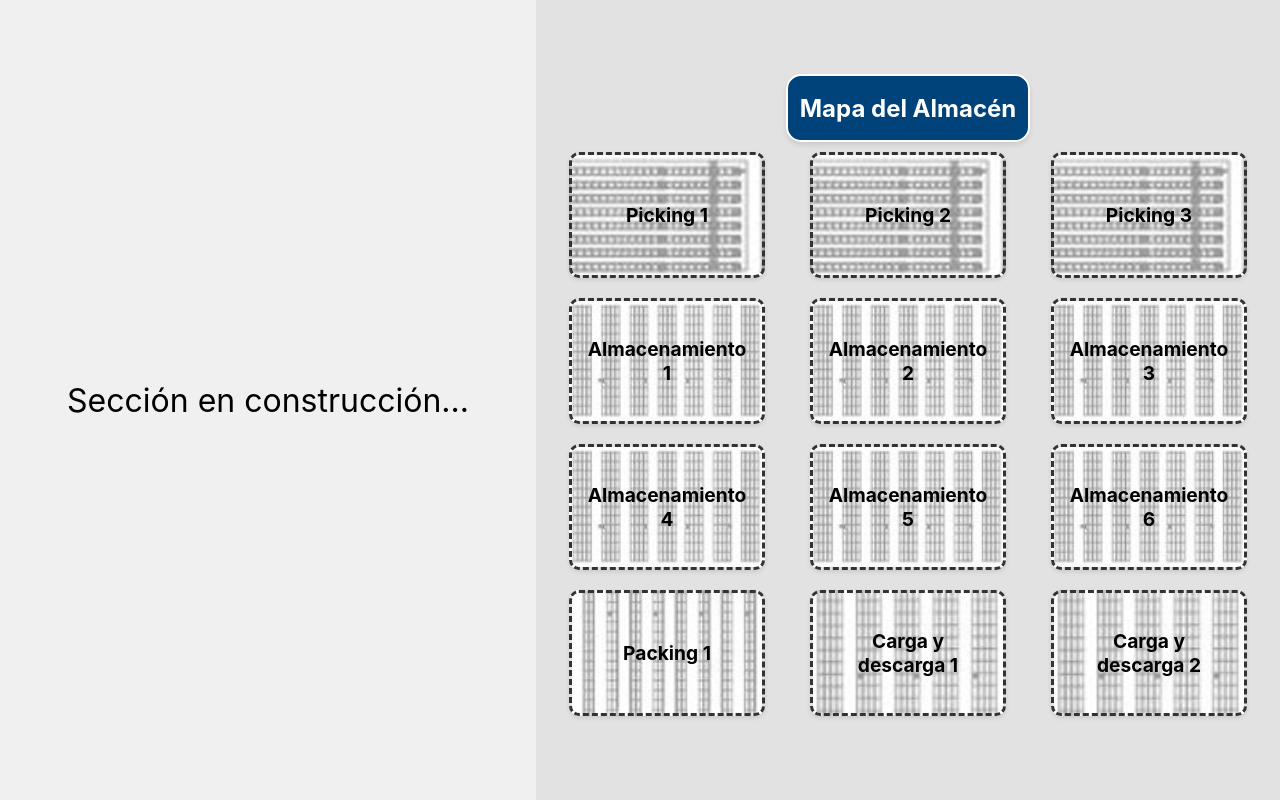
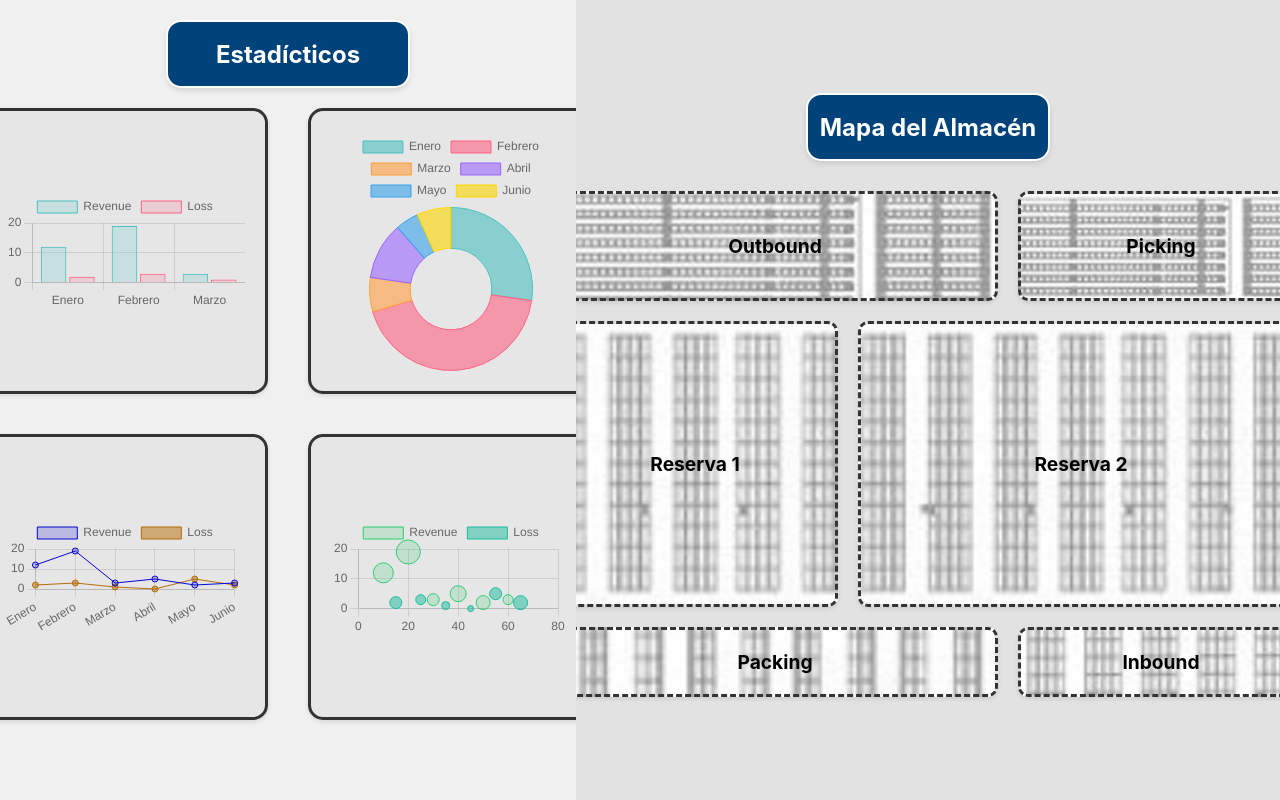
Before and after one commit to BimboDT/app-web, a React (Create React App) app in the folder bimbo-web/: page /mapa in a window 1280 px wide. Built offline with nearby package versions, Linux system fonts and the light colour scheme.

Commit message:
Cambio en mapa

```diff
--- a/bimbo-web/package.json
+++ b/bimbo-web/package.json
@@ -9,7 +9,10 @@
     "@testing-library/jest-dom": "^5.17.0",
     "@testing-library/react": "^13.4.0",
     "@testing-library/user-event": "^13.5.0",
+    "chart.js": "^4.4.6",
     "react": "^18.3.1",
+    "react-chartjs-2": "^5.2.0",
+    "react-charts": "^3.0.0-beta.57",
     "react-dom": "^18.3.1",
     "react-icons": "^5.3.0",
     "react-router-dom": "^6.27.0",
--- a/bimbo-web/src/componentes/Mapa.js
+++ b/bimbo-web/src/componentes/Mapa.js
@@ -1,6 +1,23 @@
 import "../styles/Mapa.css";
 import React from "react";
 import { useNavigate } from "react-router-dom";
+import { Bar, Bubble, Doughnut, Line } from "react-chartjs-2";
+import * as ChartJS from 'chart.js';
+
+ChartJS.Chart.register(
+  ChartJS.CategoryScale,   // para el eje X basado en categorías
+  ChartJS.LinearScale,     // para el eje Y
+  ChartJS.BarElement,      // para los gráficos de barras
+  ChartJS.Title,           // para los títulos
+  ChartJS.Tooltip,         // para las tooltips
+  ChartJS.Legend,          // para la leyenda
+  ChartJS.ArcElement,      // para gráficos de tipo Doughnut y Pie
+  ChartJS.LineElement,     // para gráficos de líneas
+  ChartJS.PointElement,    // para los puntos (marcadores) en gráficos de líneas
+  ChartJS.Filler,          // para llenar el área bajo los gráficos de líneas
+  ChartJS.BarController,   // para controlar los gráficos de barras
+  ChartJS.LineController   // para controlar los gráficos de líneas
+);
 
 const Mapa = () => {
   const navigate = useNavigate();
@@ -11,32 +28,139 @@ const Mapa = () => {
 
   return (
     <div className="container">
-      <div className="ladoIzquierdo">
-        Sección en construcción...
+      <div className="stats">
+        <div className="texto" style={{marginTop: "20px"}}>
+          <h2>Estadícticos</h2>
+        </div>
+        <div className="area2">
+          <div className="grafico">
+            <Bar
+              data={{
+                labels: ["Enero", "Febrero", "Marzo"],
+                datasets: [
+                  {
+                    label: "Revenue",
+                    data: [12, 19, 3, 5, 2, 3],
+                    backgroundColor: "rgba(75, 192, 192, 0.2)",
+                    borderColor: "rgba(75, 192, 192, 1)",
+                    borderWidth: 1,
+                  },
+                  {
+                    label: "Loss",
+                    data: [2, 3, 1, 0, 5, 2],
+                    backgroundColor: "rgba(255, 99, 132, 0.2)",
+                    borderColor: "rgba(255, 99, 132, 1)",
+                    borderWidth: 1,
+                  },
+                ],
+              }}/>
+          </div>
+          <div className="grafico">
+            <Doughnut
+              data={{
+                labels: ["Enero", "Febrero", "Marzo", "Abril", "Mayo", "Junio"],
+                datasets: [
+                  {
+                    label: "Revenue",
+                    data: [12, 19, 3, 5, 2, 3],
+                    backgroundColor: [
+                      'rgba(75, 192, 192, 0.6)',
+                      'rgba(255, 99, 132, 0.6)',
+                      'rgba(255, 159, 64, 0.6)',
+                      'rgba(153, 102, 255, 0.6)',
+                      'rgba(54, 162, 235, 0.6)',
+                      'rgba(255, 215, 0, 0.6)'
+                    ],
+                    borderColor: [
+                      'rgba(75, 192, 192, 1)',
+                      'rgba(255, 99, 132, 1)',
+                      'rgba(255, 159, 64, 1)',
+                      'rgba(153, 102, 255, 1)',
+                      'rgba(54, 162, 235, 1)',
+                      'rgba(255, 215, 0, 1)'
+                    ],
+                    borderWidth: 1,
+                  },
+                ],
+              }}/>
+          </div>
+        </div>
+        <div className="area2">
+          <div className="grafico">
+            <Line
+              data={{
+                labels: ["Enero", "Febrero", "Marzo", "Abril", "Mayo", "Junio"],
+                datasets: [
+                  {
+                    label: "Revenue",
+                    data: [12, 19, 3, 5, 2, 3],
+                    backgroundColor: "rgba(5, 5, 210, 0.2)",
+                    borderColor: "rgba(5, 5, 210, 1)",
+                    borderWidth: 1,
+                  },
+                  {
+                    label: "Loss",
+                    data: [2, 3, 1, 0, 5, 2],
+                    backgroundColor: "rgba(180, 109, 10, 0.5)",
+                    borderColor: "rgba(180, 109, 10, 1)",
+                    borderWidth: 1,
+                  },
+                ],
+              }}/>
+          </div>
+          <div className="grafico">
+            <Bubble
+              data={{
+                labels: ["Enero", "Febrero", "Marzo", "Abril", "Mayo", "Junio"],
+                datasets: [
+                  {
+                    label: "Revenue",
+                    data: [
+                      { x: 10, y: 12, r: 10 },
+                      { x: 20, y: 19, r: 12 },
+                      { x: 30, y: 3, r: 6 },
+                      { x: 40, y: 5, r: 8 },
+                      { x: 50, y: 2, r: 7 },
+                      { x: 60, y: 3, r: 5 },
+                    ],
+                    backgroundColor: "rgba(46, 204, 113, 0.2)",
+                    borderColor: "rgba(46, 204, 113, 1)",
+                    borderWidth: 1,
+                  },
+                  {
+                    label: "Loss",
+                    data: [
+                      { x: 15, y: 2, r: 6 },
+                      { x: 25, y: 3, r: 5 },
+                      { x: 35, y: 1, r: 4 },
+                      { x: 45, y: 0, r: 3 },
+                      { x: 55, y: 5, r: 6 },
+                      { x: 65, y: 2, r: 7 },
+                    ],
+                    backgroundColor: "rgba(26, 188, 156, 0.5)",
+                    borderColor: "rgba(26, 188, 156, 1)",
+                    borderWidth: 1,
+                  },
+                ],
+              }}/>
+          </div>
+        </div>
       </div>
       <div className="mapa">
-        <div className="texto">
+        <div className="texto" style={{marginBottom: "20px"}}>
           <h2>Mapa del Almacén</h2>
         </div>
         <div className="area">
-          <div className="seccion seccion1" onClick={() => handleSectionClick()}> Picking 1 </div>
-          <div className="seccion seccion1" onClick={() => handleSectionClick()}> Picking 2 </div>
-          <div className="seccion seccion1" onClick={() => handleSectionClick()}> Picking 3 </div>
+          <div className="seccion seccionBig img1" onClick={() => handleSectionClick()}> Outbound </div>
+          <div className="seccion seccionSmall img1" onClick={() => handleSectionClick()}> Picking </div>
         </div>
         <div className="area">
-          <div className="seccion seccion2" onClick={() => handleSectionClick()}> Almacenamiento 1 </div>
-          <div className="seccion seccion2" onClick={() => handleSectionClick()}> Almacenamiento 2 </div>
-          <div className="seccion seccion2" onClick={() => handleSectionClick()}> Almacenamiento 3 </div>
+          <div className="seccion seccionSmall img2" onClick={() => handleSectionClick()}> Reserva 1 </div>
+          <div className="seccion seccionBig img2" onClick={() => handleSectionClick()}> Reserva 2 </div>
         </div>
         <div className="area">
-          <div className="seccion seccion2" onClick={() => handleSectionClick()}> Almacenamiento 4 </div>
-          <div className="seccion seccion2" onClick={() => handleSectionClick()}> Almacenamiento 5 </div>
-          <div className="seccion seccion2" onClick={() => handleSectionClick()}> Almacenamiento 6 </div>
-        </div>
-        <div className="area">
-          <div className="seccion seccion3" onClick={() => handleSectionClick()}> Packing 1 </div>
-          <div className="seccion seccion4" onClick={() => handleSectionClick()}> Carga y descarga 1 </div>
-          <div className="seccion seccion4" onClick={() => handleSectionClick()}> Carga y descarga 2 </div>
+          <div className="seccion seccionBig img3" onClick={() => handleSectionClick()}> Packing </div>
+          <div className="seccion seccionSmall img4" onClick={() => handleSectionClick()}> Inbound </div>
         </div>
       </div>
     </div>
--- a/bimbo-web/src/styles/Mapa.css
+++ b/bimbo-web/src/styles/Mapa.css
@@ -4,30 +4,46 @@
     height: 100vh;
 }
 
-.ladoIzquierdo {
-    width: 40%;
-    padding: 20px;
+.stats {
+    width: 45%;
     background-color: #f0f0f0;
     display: flex;
     flex-direction: column;
+    align-items: center;
+    overflow: auto;
+}
+
+.grafico {
+    display: flex;
+    padding: 20px;
+    margin: 20px;
+    width: 15rem;
+    height: 15rem;
+    align-items: center;
     justify-content: center;
-    align-items: center;
-    font-size: 2rem;
-  }
+    border: 3px solid #333;
+    border-radius: 15px;
+    box-shadow: 0 2px 4px rgba(0, 0, 0, 0.1);
+    background-color: rgb(230, 230, 230);
+}
 
 .mapa {
     display: flex;
     flex-direction: column;
     align-items: center;
     justify-content: center;
-    width: 60%;
+    width: 55%;
     overflow: hidden;
 }
 
 .area {
+    display: flex;
+    flex-direction: row;
+}
+
+.area2 {
     display: grid;
-    grid-template-columns: repeat(3, 1fr);
-    gap: 25px;
+    grid-template-columns: repeat(2, 1fr);
 }
 
 .texto {
@@ -49,8 +65,6 @@
     margin: 10px;
     cursor: pointer;
     text-align: center;
-    width: 150px;
-    height: 5rem;
     align-items: center;
     justify-content: center;
     border: 3px dashed #333;
@@ -64,6 +78,14 @@
     background-repeat: no-repeat;
 }
 
+.seccionBig {
+    width: 25rem;
+}
+
+.seccionSmall {
+    width: 15rem;
+}
+
 .seccion:hover {
     background-color: rgba(0, 66, 122, 0.6);
     background-image: none;
@@ -72,18 +94,20 @@
     box-shadow: 0 2px 10px rgba(0, 0, 0, 0.6);
 }
 
-.seccion1 {
+.img1 {
     background-image: url('../img/mapa_sec1.jpg');
+    height: 4rem;
 }
 
-.seccion2 {
+.img2 {
     background-image: url('../img/mapa_sec2.jpg');
+    height: 15rem;
 }
 
-.seccion3 {
+.img3 {
     background-image: url('../img/mapa_sec3.jpg');
 }
 
-.seccion4 {
+.img4 {
     background-image: url('../img/mapa_sec4.jpg');
 }
```
Also changed, not shown: 1 other file (tests, documents, lock files or other folders).
